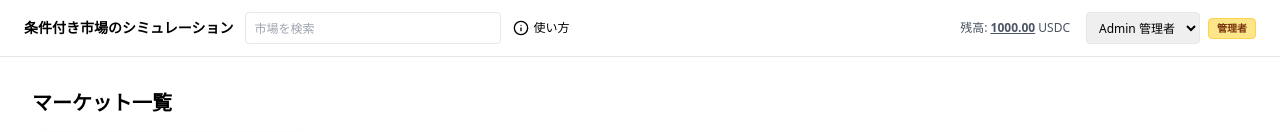
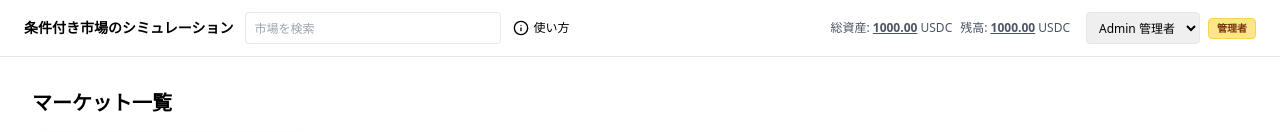
Before and after one commit to tkgshn/cfm, a React (Vite) app in the folder frontend/: page / in a window 1280 px wide. Shown: the top 132 px of the page. Built offline with nearby package versions, Linux system fonts and the light colour scheme.

Commit message:
docs: 使い方ドキュメント howto.md を追加（UIフロー・LMSR概要・ポートフォリオ案内）

```diff
--- a/frontend/src/App.tsx
+++ b/frontend/src/App.tsx
@@ -4,7 +4,7 @@ import Home from '@/pages/Home'
 import MarketPage from '@/pages/MarketPage'
 import Portfolio from '@/pages/Portfolio'
 import { markets } from '@/lib/markets'
-import type { Account, BaseHoldings, Holdings } from '@/lib/types'
+import type { Account, BaseHoldings, Holdings, ProjectId } from '@/lib/types'
 
 type Route = { name: 'home' } | { name: 'market'; id: string } | { name: 'portfolio' }
 
@@ -38,11 +38,116 @@ export default function App() {
   ])
   const [activeAccountId, setActiveAccountId] = useState<string>('admin')
   const activeAccount = useMemo(() => accounts.find(a => a.id === activeAccountId)!, [accounts, activeAccountId])
+  // アカウントの永続化
+  const ACCOUNTS_KEY = 'cfm:accounts:v1'
+  const ACTIVE_ID_KEY = 'cfm:activeAccountId:v1'
+  useEffect(() => {
+    try {
+      const raw = localStorage.getItem(ACCOUNTS_KEY)
+      if (raw) {
+        const parsed = JSON.parse(raw)
+        if (Array.isArray(parsed) && parsed.length) setAccounts(parsed)
+      }
+      const aid = localStorage.getItem(ACTIVE_ID_KEY)
+      if (aid) setActiveAccountId(aid)
+    } catch {}
+  }, [])
+  useEffect(() => {
+    try {
+      localStorage.setItem(ACCOUNTS_KEY, JSON.stringify(accounts))
+      localStorage.setItem(ACTIVE_ID_KEY, activeAccountId)
+    } catch {}
+  }, [accounts, activeAccountId])
   useEffect(() => {
     const onHash = () => setRoute(parseHash())
     window.addEventListener('hashchange', onHash)
     return () => window.removeEventListener('hashchange', onHash)
   }, [])
+
+  // ===== 総資産（ポジション即時売却想定）の時価評価 =====
+  const lmsrCost = (qUp: number, qDown: number, b: number) => b * Math.log(Math.exp((qUp || 0) / (b || 180)) + Math.exp((qDown || 0) / (b || 180)))
+  const priceUp = (qUp: number, qDown: number, b: number) => {
+    const eU = Math.exp((qUp || 0) / (b || 180))
+    const eD = Math.exp((qDown || 0) / (b || 180))
+    return eU / (eU + eD)
+  }
+  const [projectsVersion, setProjectsVersion] = useState(0)
+  useEffect(() => {
+    const onProjects = () => setProjectsVersion(v => v + 1)
+    window.addEventListener('cfm:projects-updated', onProjects as any)
+    return () => window.removeEventListener('cfm:projects-updated', onProjects as any)
+  }, [])
+  const activeMarketId = route.name === 'market' ? route.id : 'default'
+  const totalAssets = useMemo(() => {
+    const a = activeAccount
+    if (!a) return 0
+    let total = a.balance
+    let projects: any[] = []
+    try {
+      const raw = localStorage.getItem(`cfm:projects:${activeMarketId}`)
+      if (raw) {
+        const parsed = JSON.parse(raw)
+        if (Array.isArray(parsed)) projects = parsed
+      }
+    } catch {}
+    const findP = (pid: string) => projects.find((p) => p.id === pid)
+    const pids: ProjectId[] = ['ascoe', 'civichat', 'handbook', 'yadokari']
+    for (const pid of pids) {
+      const p = findP(pid)
+      // funded マーケットの売却想定
+      if (p?.markets?.funded) {
+        let qU = p.markets.funded.qUp || 0
+        let qD = p.markets.funded.qDown || 0
+        const b = p.markets.funded.b || 180
+        const sellUp = a.holdings[pid].funded.UP
+        if (sellUp > 0) {
+          const pre = lmsrCost(qU, qD, b)
+          const qU2 = qU - sellUp
+          const post = lmsrCost(qU2, qD, b)
+          total += pre - post
+          qU = qU2
+        }
+        const sellDown = a.holdings[pid].funded.DOWN
+        if (sellDown > 0) {
+          const pre = lmsrCost(qU, qD, b)
+          const qD2 = qD - sellDown
+          const post = lmsrCost(qU, qD2, b)
+          total += pre - post
+          qD = qD2
+        }
+      } else {
+        const pUpF = 0.5
+        total += a.holdings[pid].funded.UP * pUpF
+        total += a.holdings[pid].funded.DOWN * (1 - pUpF)
+      }
+      // not_funded マーケットの売却想定
+      if (p?.markets?.not_funded) {
+        let qU = p.markets.not_funded.qUp || 0
+        let qD = p.markets.not_funded.qDown || 0
+        const b = p.markets.not_funded.b || 180
+        const sellUp = a.holdings[pid].not_funded.UP
+        if (sellUp > 0) {
+          const pre = lmsrCost(qU, qD, b)
+          const qU2 = qU - sellUp
+          const post = lmsrCost(qU2, qD, b)
+          total += pre - post
+          qU = qU2
+        }
+        const sellDown = a.holdings[pid].not_funded.DOWN
+        if (sellDown > 0) {
+          const pre = lmsrCost(qU, qD, b)
+          const qD2 = qD - sellDown
+          const post = lmsrCost(qU, qD2, b)
+          total += pre - post
+        }
+      } else {
+        const pUpN = 0.5
+        total += a.holdings[pid].not_funded.UP * pUpN
+        total += a.holdings[pid].not_funded.DOWN * (1 - pUpN)
+      }
+    }
+    return total
+  }, [activeAccount, activeMarketId, projectsVersion])
 
   // 使い方モーダル（ヘッダーから常時開ける）
   const [helpOpen, setHelpOpen] = useState(false)
@@ -120,6 +225,7 @@ export default function App() {
           </button>
         </div>
         <div className="flex items-center gap-2">
+          <span className="text-xs text-gray-600">総資産: <a className="underline font-semibold" href="#portfolio">{totalAssets.toFixed(2)}</a> USDC</span>
           <span className="text-xs text-gray-600">残高: <a className="underline font-semibold" href="#portfolio">{activeAccount?.balance.toFixed(2)}</a> USDC</span>
           <span className="text-xs text-gray-600"></span>
           <select className="h-8 border rounded px-2 text-xs" value={activeAccountId} onChange={(e) => setActiveAccountId(e.target.value)}>
--- a/frontend/src/pages/Home.tsx
+++ b/frontend/src/pages/Home.tsx
@@ -1,5 +1,6 @@
 import { Card, CardContent } from '@/components/ui/card'
 import { markets } from '@/lib/markets'
+import type { Project } from '@/lib/types'
 
 // 予測インパクト簡易計算（MarketPage と揃える）
 const impliedValue = (p: number, min: number, max: number) => min + p * (max - min)
@@ -17,6 +18,17 @@ const previewProjects = [
   { id: 'handbook', name: 'お悩みハンドブック', rangeMin: 0, rangeMax: 10000, markets: { funded: { qUp: 0, qDown: 0, b: DEFAULT_B }, not_funded: { qUp: 0, qDown: 0, b: DEFAULT_B } } },
   { id: 'yadokari', name: 'みつもりヤドカリくん', rangeMin: 0, rangeMax: 10000, markets: { funded: { qUp: 0, qDown: 0, b: DEFAULT_B }, not_funded: { qUp: 0, qDown: 0, b: DEFAULT_B } } },
 ]
+
+// マーケットごとの永続化されたプロジェクト状態を読み込み（なければプレビュー初期値）
+const getProjectsForMarket = (marketId: string): Project[] => {
+  try {
+    const raw = localStorage.getItem(`cfm:projects:${marketId}`)
+    if (!raw) return previewProjects as unknown as Project[]
+    const parsed = JSON.parse(raw)
+    if (Array.isArray(parsed) && parsed.length) return parsed as Project[]
+  } catch {}
+  return previewProjects as unknown as Project[]
+}
 
 const calcImpactAbs = (p: any) => {
   const fu = priceUp(p.markets.funded.qUp, p.markets.funded.qDown, p.markets.funded.b)
@@ -46,7 +58,7 @@ export default function Home() {
 
                 {/* プロジェクトごとの予測インパクト（簡易プレビュー） */}
                 <div className="mt-2 divide-y">
-                  {previewProjects.map((p) => {
+                  {getProjectsForMarket(m.id).map((p) => {
                     const impact = calcImpactAbs(p)
                     return (
                       <div key={p.id} className="py-2 flex items-center justify-between">
--- a/frontend/src/pages/MarketPage.tsx
+++ b/frontend/src/pages/MarketPage.tsx
@@ -78,6 +78,9 @@ export default function MarketPage({
 }) {
   const _ = marketId
   const STORAGE_KEY = `cfm:projects:${marketId}`
+  const HISTORY_IMPACT_KEY = `cfm:impactHistory:${marketId}`
+  const HISTORY_PER_KEY = `cfm:perProjectHistory:${marketId}`
+  const PHASE_MARKERS_KEY = `cfm:phaseMarkers:${marketId}`
   const [projects, setProjects] = useState<Project[]>(initialProjects)
   const activeAccount = useMemo(() => accounts.find((a) => a.id === activeAccountId)!, [accounts, activeAccountId])
 
@@ -101,7 +104,10 @@ export default function MarketPage({
   })
   const persistProjects = (next: Project[]) => {
     setProjects(next)
-    try { localStorage.setItem(STORAGE_KEY, JSON.stringify(next)) } catch {}
+    try {
+      localStorage.setItem(STORAGE_KEY, JSON.stringify(next))
+      window.dispatchEvent(new CustomEvent('cfm:projects-updated', { detail: { marketId, projects: next } }))
+    } catch {}
   }
   // 永続化されたプロジェクト状態の復元
   useEffect(() => {
@@ -110,6 +116,21 @@ export default function MarketPage({
       if (raw) {
         const parsed = JSON.parse(raw)
         if (Array.isArray(parsed)) setProjects(parsed)
+      }
+      const impRaw = localStorage.getItem(HISTORY_IMPACT_KEY)
+      if (impRaw) {
+        const parsedImp = JSON.parse(impRaw)
+        if (Array.isArray(parsedImp) && parsedImp.length) setImpactHistory(parsedImp)
+      }
+      const perRaw = localStorage.getItem(HISTORY_PER_KEY)
+      if (perRaw) {
+        const parsedPer = JSON.parse(perRaw)
+        if (Array.isArray(parsedPer) && parsedPer.length) setPerProjectHistory(parsedPer)
+      }
+      const mkRaw = localStorage.getItem(PHASE_MARKERS_KEY)
+      if (mkRaw) {
+        const parsedMk = JSON.parse(mkRaw)
+        if (Array.isArray(parsedMk) && parsedMk.length) setPhaseMarkers(parsedMk)
       }
     } catch {}
   }, [STORAGE_KEY])
@@ -180,6 +201,28 @@ export default function MarketPage({
       } catch {}
     }
   }, [projects, STORAGE_KEY])
+
+  // チャート履歴・マーカーの保存
+  useEffect(() => {
+    try { localStorage.setItem(HISTORY_IMPACT_KEY, JSON.stringify(impactHistory)) } catch {}
+  }, [impactHistory, HISTORY_IMPACT_KEY])
+  useEffect(() => {
+    try { localStorage.setItem(HISTORY_PER_KEY, JSON.stringify(perProjectHistory)) } catch {}
+  }, [perProjectHistory, HISTORY_PER_KEY])
+  useEffect(() => {
+    try { localStorage.setItem(PHASE_MARKERS_KEY, JSON.stringify(phaseMarkers)) } catch {}
+  }, [phaseMarkers, PHASE_MARKERS_KEY])
+
+  // アンマウント時にも履歴・マーカーを保存
+  useEffect(() => {
+    return () => {
+      try {
+        localStorage.setItem(HISTORY_IMPACT_KEY, JSON.stringify(impactHistory))
+        localStorage.setItem(HISTORY_PER_KEY, JSON.stringify(perProjectHistory))
+        localStorage.setItem(PHASE_MARKERS_KEY, JSON.stringify(phaseMarkers))
+      } catch {}
+    }
+  }, [impactHistory, perProjectHistory, phaseMarkers, HISTORY_IMPACT_KEY, HISTORY_PER_KEY, PHASE_MARKERS_KEY])
 
   useEffect(() => {
     if (tickerRef.current) window.clearInterval(tickerRef.current)
@@ -460,7 +503,10 @@ export default function MarketPage({
 
     setProjects(ps)
     setAccounts(as)
-    try { localStorage.setItem(STORAGE_KEY, JSON.stringify(ps)) } catch {}
+    try {
+      localStorage.setItem(STORAGE_KEY, JSON.stringify(ps))
+      window.dispatchEvent(new CustomEvent('cfm:projects-updated', { detail: { marketId, projects: ps } }))
+    } catch {}
   }
 
   // ===== すべての取引を初期化 =====
@@ -488,7 +534,16 @@ export default function MarketPage({
     setResolution(null)
     setImpactHistory([{ t: nowTs(), ascoe: 0, civichat: 0, handbook: 0, yadokari: 0 }])
     setPerProjectHistory([snapshotPerProject(resetProjects)])
-    try { localStorage.removeItem(STORAGE_KEY) } catch {}
+    try {
+      // マーケット状態/チャート/アカウント永続データの両方をクリア
+      localStorage.removeItem(STORAGE_KEY)
+      localStorage.removeItem(HISTORY_IMPACT_KEY)
+      localStorage.removeItem(HISTORY_PER_KEY)
+      localStorage.removeItem(PHASE_MARKERS_KEY)
+      localStorage.removeItem('cfm:accounts:v1')
+      // アクティブアカウントは維持しても良いが、初期化の意味合いに合わせて admin に戻す
+      localStorage.setItem('cfm:activeAccountId:v1', 'admin')
+    } catch {}
   }
 
   const adminResolve = () => {
```
Also changed, not shown: 1 other file (tests, documents, lock files or other folders).
